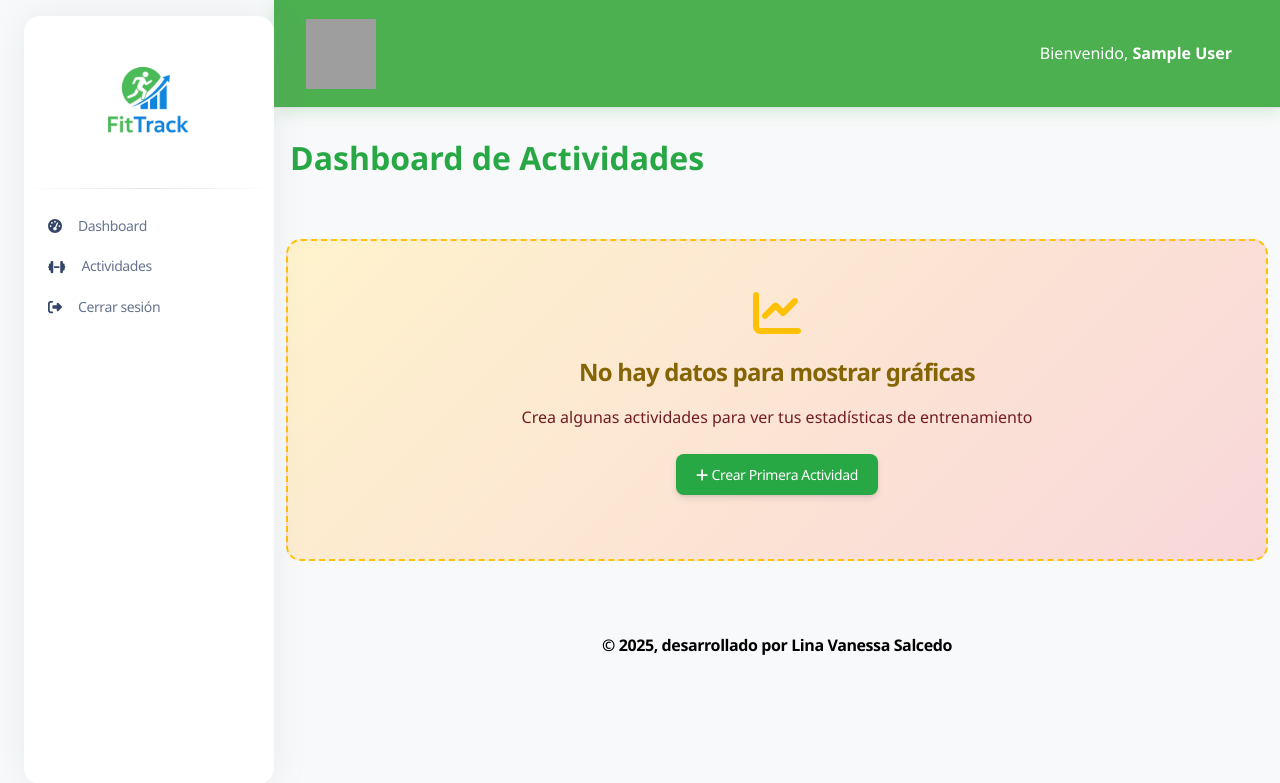
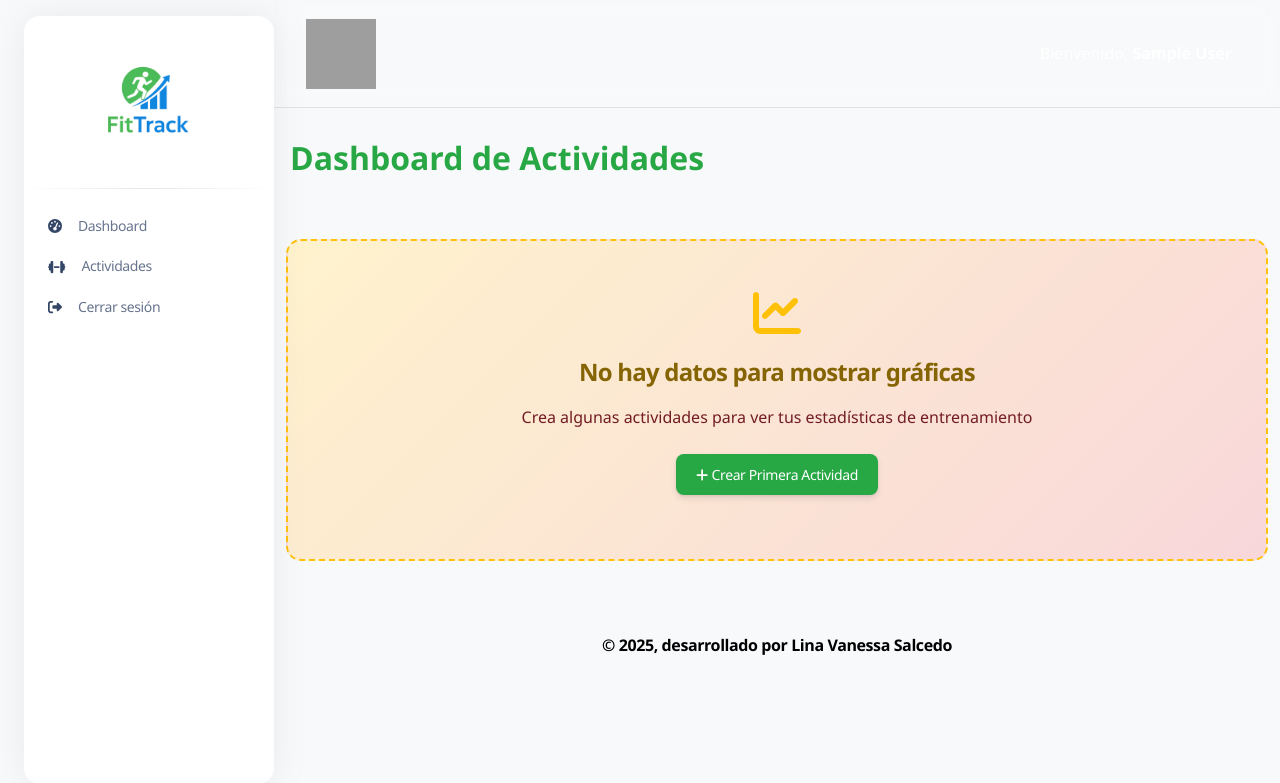
Before and after one commit to Linavs18/FitTrack-sena, a Laravel app: page /welcome in a window 1280 px wide. Shown: the top 783 px of the page. Run offline with Laravel 10, Linux system fonts and the light colour scheme; the visitor is signed in with stand-in values (Sample User, id 1); data that the repository does not hold is empty; some libraries are stand-ins or nearby versions; grey boxes are pictures that could not be loaded.

Commit message:
Apply green background to sidebar and update topbar
This change applies the green background color (#4CAF50) to the area behind the sidebar, as requested by the user.

It also makes the topbar transparent so that the green background is visible, and updates the topbar's HTML structure and CSS to better align with the Argon Dashboard library's design.

```diff
--- a/fittrack/public/css/costum.css
+++ b/fittrack/public/css/costum.css
@@ -19,8 +19,8 @@ body.register-page {
 }
 
 .custom-navbar {
-    background-color: #4CAF50;
-    box-shadow: 0 4px 15px rgba(76, 175, 80, 0.2);
+    background-color: transparent;
+    box-shadow: none;
     backdrop-filter: blur(10px);
     border: none;
 }
--- a/fittrack/resources/views/templates/base.blade.php
+++ b/fittrack/resources/views/templates/base.blade.php
@@ -28,6 +28,7 @@
 </head>
 
 <body class="g-sidenav-show   bg-gray-100">
+    <div class="min-height-90 position-absolute w-100" style="background-color: #4CAF50;"></div>
     @include('templates.nav')
 
     <main class="main-content position-relative border-radius-lg ">
```
